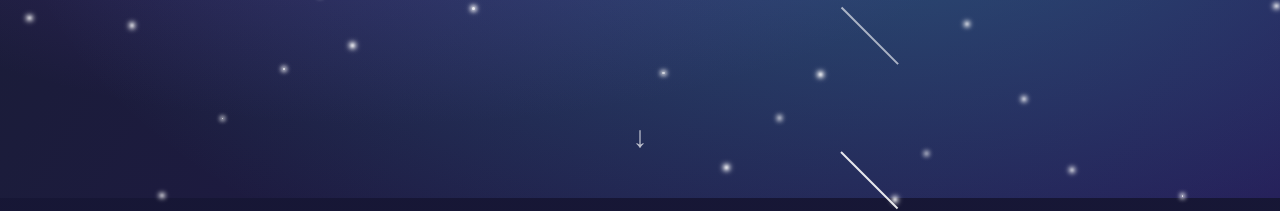
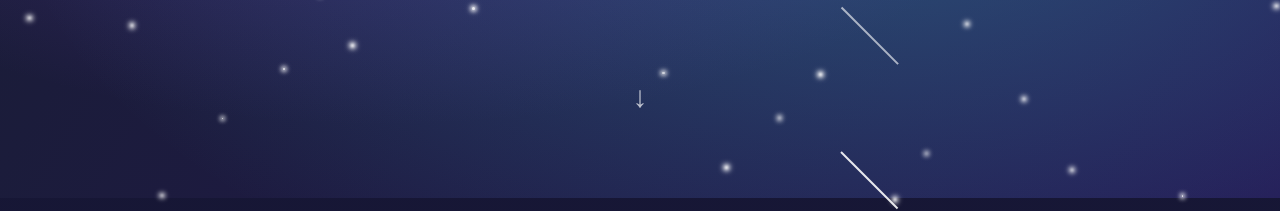
Before and after one commit to RokuSennyou/RokuSennyou.github.io, a Next.js app: page / in a window 1280 px wide. Shown: the part 666-877 px from the top of the page. Built offline with nearby package versions, Linux system fonts and the light colour scheme.

Commit message:
feat: add arrow function

```diff
--- a/src/components/ClientHome.tsx
+++ b/src/components/ClientHome.tsx
@@ -22,7 +22,7 @@ export default function ClientHome({ allPostsData }: ClientHomeProps) {
       <ShootingStar />
 
       {/* 封面 */}
-      <section className="h-screen flex flex-col items-center justify-center relative z-10">
+      <section className="h-screen flex flex-col items-center justify-center relative z-10 w-full">
         <h1 className="text-5xl sm:text-6xl font-bold mb-4">
           <Typewriter
             words={["Welcome to my universe"]}
@@ -38,9 +38,9 @@ export default function ClientHome({ allPostsData }: ClientHomeProps) {
           Hi! My name is Roku, nice to meet you.
         </p>
         {/* 箭頭 */}
-        <div className="absolute bottom-10 left-1/2 -translate-x-1/2 animate-bounce text-white text-3xl opacity-70 select-none">
+        <a href="#posts" className="absolute bottom-20 left-1/2 -translate-x-1/2 animate-bounce text-white text-3xl opacity-70 select-none">
           ↓
-        </div>
+        </a>
       </section>
 
       {/* 文章 */}
```
